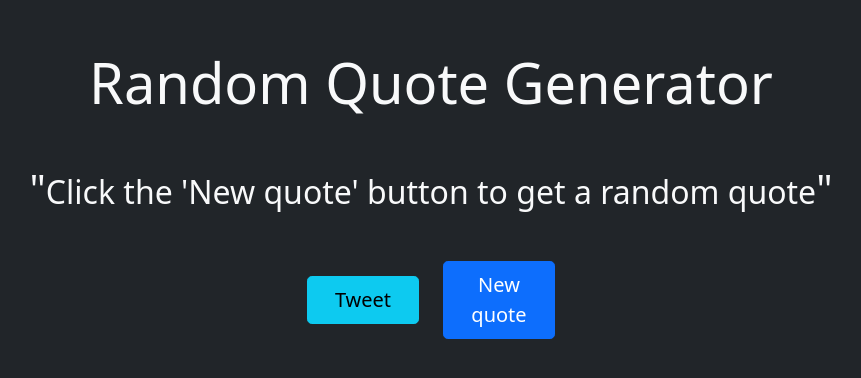
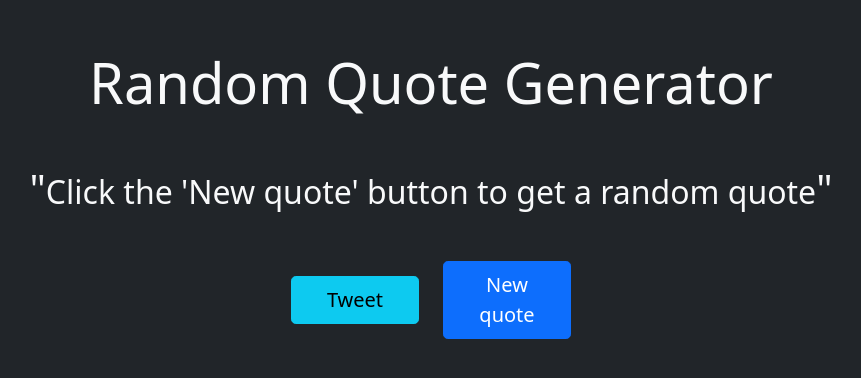
Before and after one commit to abelgideon/React-Quote-Generator, a React (Create React App) app: page / in a window 1280 px wide. Shown: the part 206-584 px from the top of the page, without its empty margins (209-1070 px from the left). Built offline with nearby package versions, Linux system fonts and the light colour scheme; no server answers.

Commit message:
Make button width larger

```diff
--- a/public/styles.css
+++ b/public/styles.css
@@ -11,5 +11,5 @@
 }
 
 .btn {
-  width: 7rem;
+  width: 8rem;
 }
```
